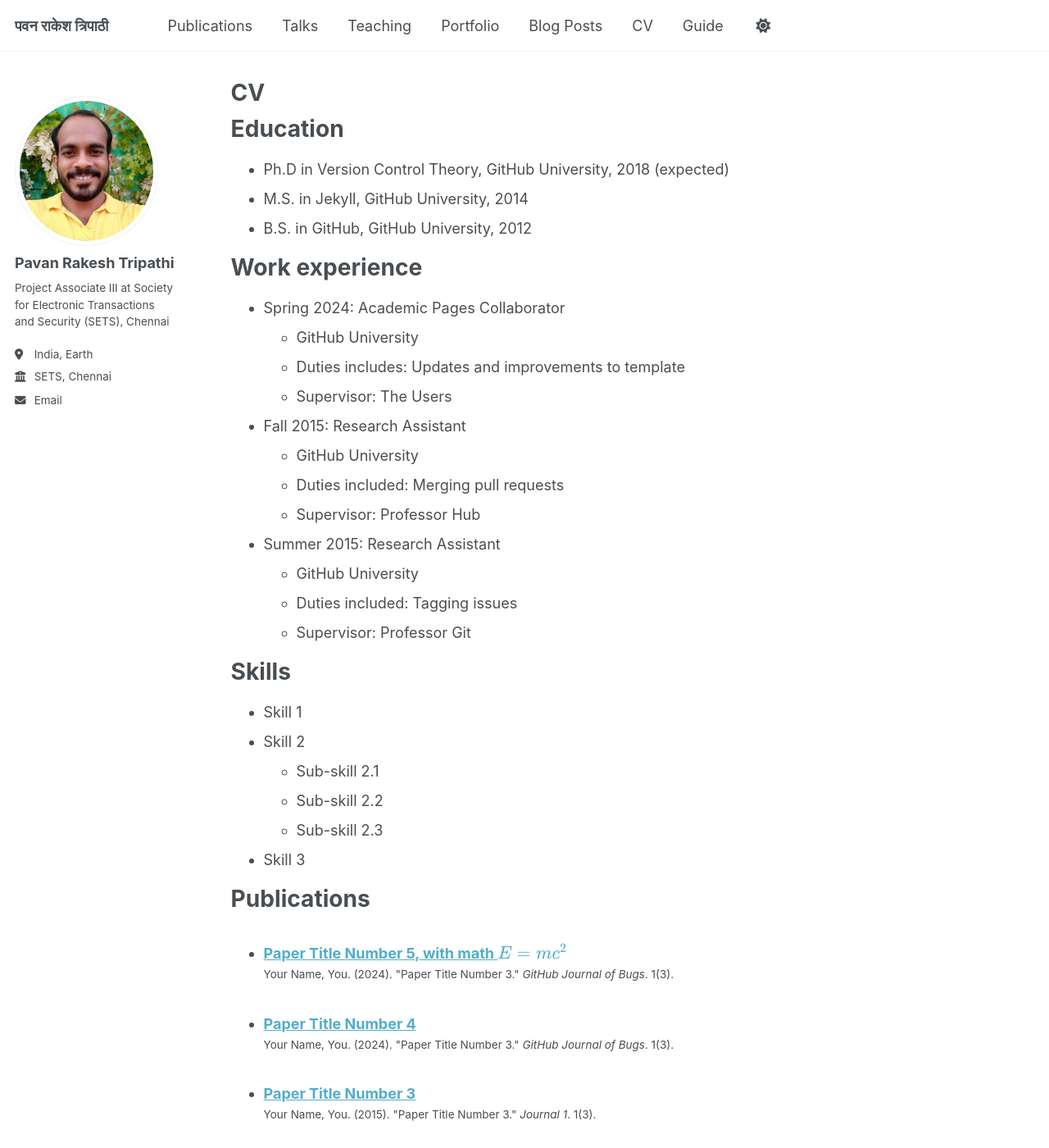
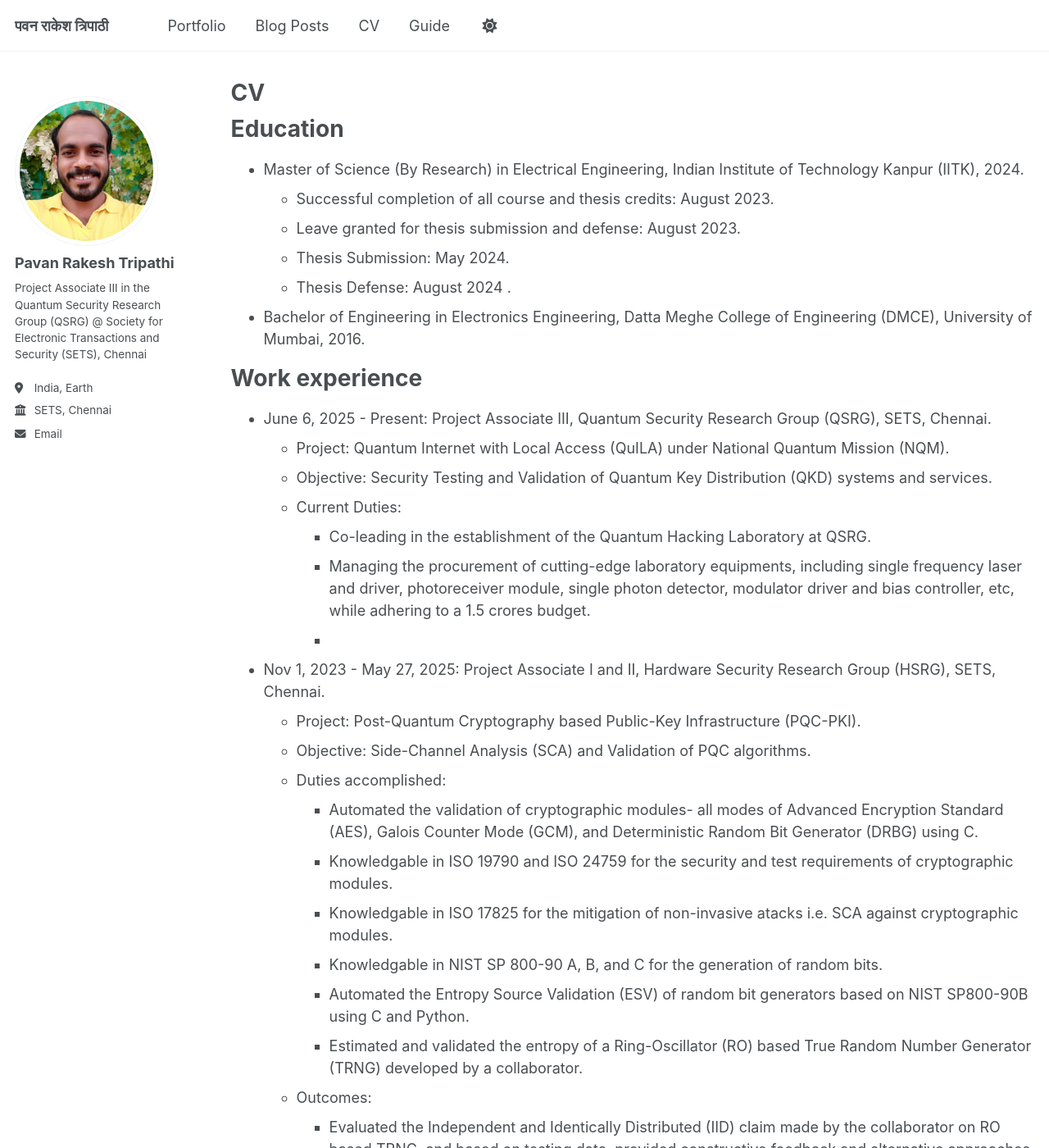
Before and after one commit to tripathipavan/tripathipavan.github.io, a Jekyll site: the page built from _pages/cv.md, in a window 1280 px wide and 1400 px high. Shown: the whole window at 82% size. Built offline with Jekyll 4.4.1, drawn with Linux system fonts in a browser that asks for light colours; a script that is not in the unit is left out; some of the changed text lies outside the part shown.

Commit message:
Update CV and website configuration

```diff
--- a/_config.yml
+++ b/_config.yml
@@ -25,7 +25,7 @@ author:
   avatar           : "dp.jpg"
   name             : "Pavan Rakesh Tripathi"
   pronouns         : # example: "she/her"
-  bio              : "Project Associate III at Society for Electronic Transactions and Security (SETS), Chennai "
+  bio              : "Project Associate III in the Quantum Security Research Group (QSRG) @ Society for Electronic Transactions and Security (SETS), Chennai "
   location         : "India, Earth"
   employer         : "SETS, Chennai"
   URI              : "https://setsindia.in/"
--- a/_data/cv.json
+++ b/_data/cv.json
@@ -1,7 +1,7 @@
 {
   "basics": {
-    "name": "Your Sidebar Name",
-    "email": "none@example.org",
+    "name": "Pavan Rakesh Tripathi",
+    "email": "pavan@setsindia.net",
     "phone": "",
     "website": "https://academicpages.github.io",
     "summary": "Currently employed at Red Brick University. Short biography for the left-hand sidebar",
--- a/_pages/cv.md
+++ b/_pages/cv.md
@@ -11,26 +11,35 @@ redirect_from:
 
 Education
 ======
-* Ph.D in Version Control Theory, GitHub University, 2018 (expected)
-* M.S. in Jekyll, GitHub University, 2014
-* B.S. in GitHub, GitHub University, 2012
+* Master of Science (By Research) in Electrical Engineering, Indian Institute of Technology Kanpur (IITK), 2024.
+  * Successful completion of all course and thesis credits: August 2023.
+  * Leave granted for thesis submission and defense: August 2023.
+  * Thesis Submission: May 2024.
+  * Thesis Defense: August 2024 .
+* Bachelor of Engineering in Electronics Engineering, Datta Meghe College of Engineering (DMCE), University of Mumbai, 2016.
 
 Work experience
 ======
-* Spring 2024: Academic Pages Collaborator
-  * GitHub University
-  * Duties includes: Updates and improvements to template
-  * Supervisor: The Users
+* June 6, 2025 - Present: Project Associate III, Quantum Security Research Group (QSRG), SETS, Chennai.
+  * Project: Quantum Internet with Local Access (QuILA) under National Quantum Mission (NQM).
+  * Objective: Security Testing and Validation of Quantum Key Distribution (QKD) systems and services.
+  * Current Duties:
+    * Co-leading in the establishment of the Quantum Hacking Laboratory at QSRG.
+    * Managing the procurement of cutting-edge laboratory equipments, including single frequency laser and driver, photoreceiver module, single photon detector, modulator driver and bias controller, etc, while adhering to a 1.5 crores budget.
+    *
 
-* Fall 2015: Research Assistant
-  * GitHub University
-  * Duties included: Merging pull requests
-  * Supervisor: Professor Hub
-
-* Summer 2015: Research Assistant
-  * GitHub University
-  * Duties included: Tagging issues
-  * Supervisor: Professor Git
+* Nov 1, 2023 - May 27, 2025: Project Associate I and II, Hardware Security Research Group (HSRG), SETS, Chennai.
+  * Project: Post-Quantum Cryptography based Public-Key Infrastructure (PQC-PKI).
+  * Objective: Side-Channel Analysis (SCA) and Validation of PQC algorithms.
+  * Duties accomplished:
+    * Automated the validation of cryptographic modules- all modes of Advanced Encryption Standard (AES), Galois Counter Mode (GCM), and Deterministic Random Bit Generator (DRBG) using C.
+    * Knowledgable in ISO 19790 and ISO 24759 for the security and test requirements of cryptographic modules.
+    * Knowledgable in  ISO 17825 for the mitigation of non-invasive atacks i.e. SCA against cryptographic modules.
+    * Knowledgable in  NIST SP 800-90 A, B, and C for the generation of random bits.
+    * Automated the Entropy Source Validation (ESV) of random bit generators based on NIST SP800-90B using C and Python.
+    * Estimated and validated the entropy of a Ring-Oscillator (RO) based True Random Number Generator (TRNG) developed by a collaborator.
+  * Outcomes:
+    * Evaluated the Independent and Identically Distributed (IID) claim made by the collaborator on RO based TRNG, and based on testing data, provided constructive feedback and alternative approaches that can lead to a more robust and reliable TRNG for PQC-PKI.
 
 Skills
 ======
```
Also changed, not shown: _data/navigation.yml (+6 -6 lines).
